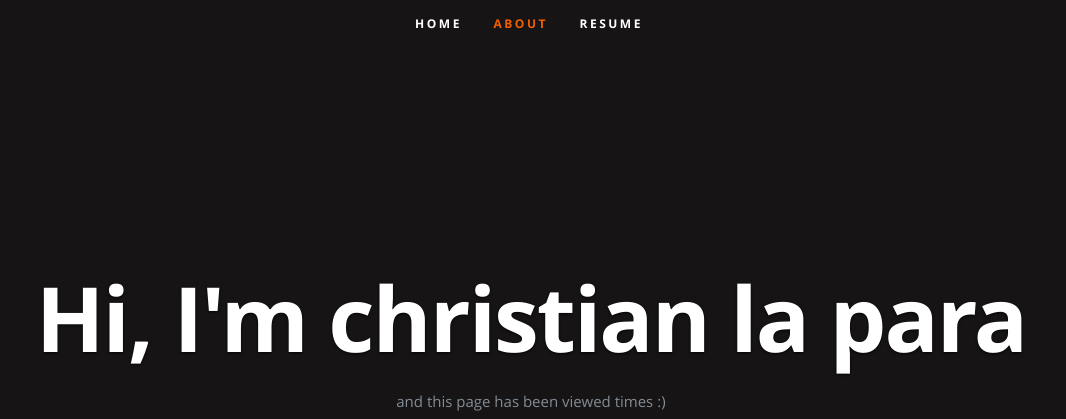
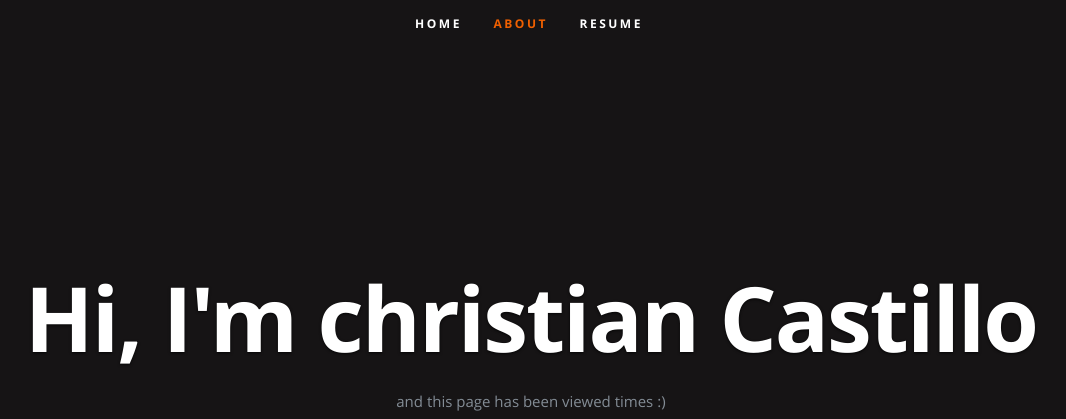
Before and after one commit to christiancmc/azure-resume, a plain HTML site: page frontend/index.html in a window 1280 px wide. Shown: the top 419 px of the page, without its empty margins (111-1177 px from the left). Drawn offline with nearby package versions, Linux system fonts and the light colour scheme; no server answers.

Commit message:
Updates the index.html

```diff
--- a/frontend/index.html
+++ b/frontend/index.html
@@ -7,7 +7,7 @@
    <!--- Basic Page Needs
    ================================================== -->
    <meta charset="utf-8">
-	<title>Gwyn's Resume</title>
+	<title>Chris's Resume</title>
 	<meta name="description" content="">
 	<meta name="author" content="">
 
@@ -54,7 +54,7 @@
 
       <div class="row banner">
          <div class="banner-text">
-            <h1 class="responsive-headline">Hi, I'm christian la para</h1>
+            <h1 class="responsive-headline">Hi, I'm christian Castillo</h1>
 
             <p>and this page has been viewed <a id="counter"></a> times :) </p>
             <ul class="social">
```
